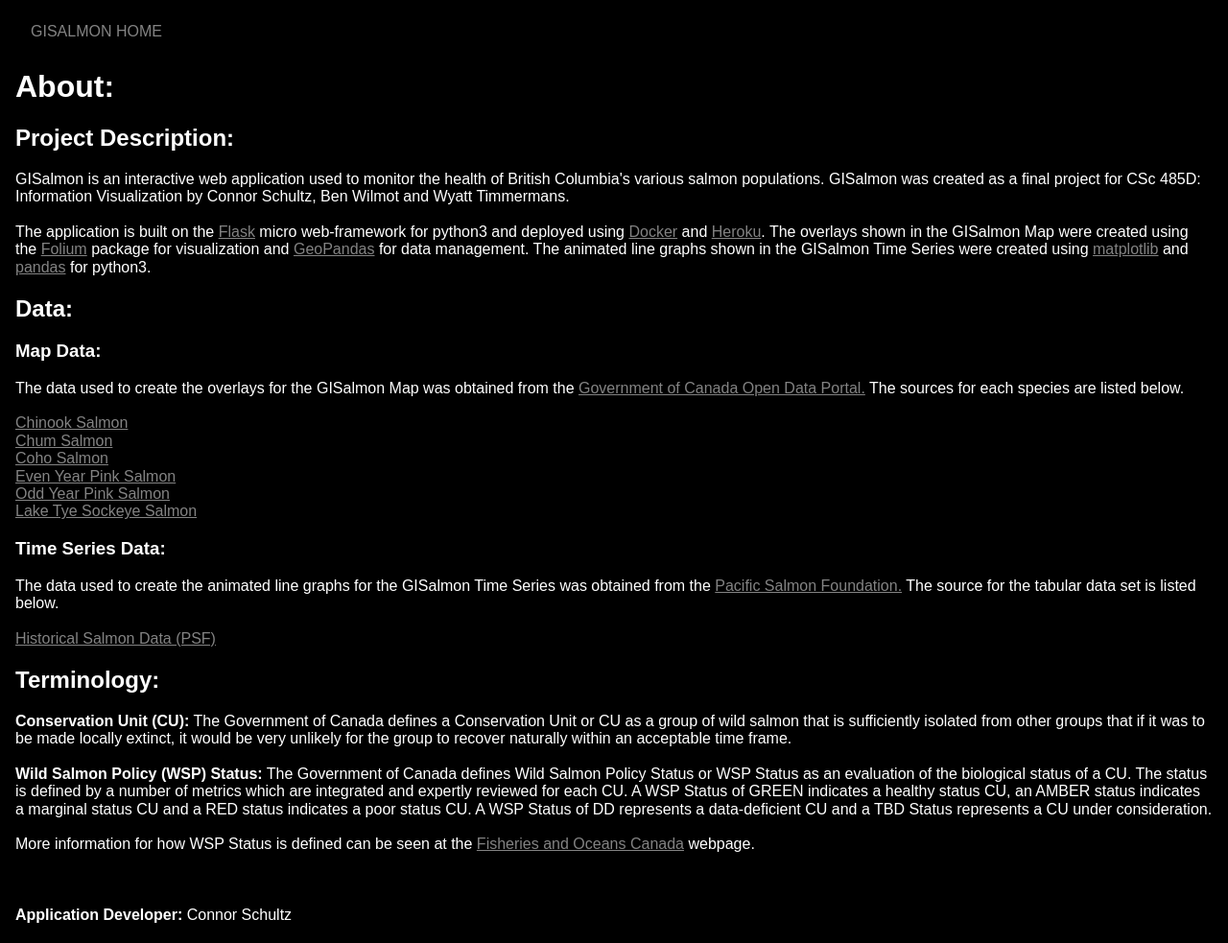
After one commit to kingschultz21/485Dproject, a Flask app: template app/templates/pages/about.html in a window 1280 px wide. The commit adds this page. Shown: the whole page at 96% size. Run offline with Flask 2, Linux system fonts and the light colour scheme; the template is opened without the code that fills it, so the values that code supplies are empty; some libraries are stand-ins or nearby versions.

Commit message:
added about.html page

```diff
--- /dev/null
+++ b/app/templates/pages/about.html
@@ -0,0 +1,114 @@
+{% extends "layouts/default.html" %}
+
+{% block title %} Home {% endblock title %}
+
+{% block stylesheets %}
+
+
+{% endblock stylesheets %}
+
+{% block content %}
+
+</script>
+<style>
+body{
+	background-color: black;
+	color: white;
+	margin-bottom: 0.25em;
+	margin-left: 0.25;
+	margin-right: 0.25;
+	padding: 1em;
+}
+/* unvisited link */
+a:link {
+  color: rgb(131, 131, 131);
+}
+
+/* visited link */
+a:visited {
+  color: rgb(201, 201, 201);
+}
+
+/* mouse over link */
+a:hover {
+  color: rgb(173, 0, 130);
+}
+
+/* selected link */
+a:active {
+  color: red;
+}
+</style>
+
+<a href="index.html" class="pure-menu-heading custom-brand">GISalmon HOME</a>
+<body>
+	<h1> About: </h1>
+	<h2> Project Description: </h2>
+	GISalmon is an interactive web application used to monitor the health of British Columbia's various salmon populations.
+	GISalmon was created as a final project for CSc 485D: Information Visualization by Connor Schultz, Ben Wilmot and Wyatt Timmermans.
+
+	<br/>
+	<br/>
+
+	The application is built on the <a href="https://flask.palletsprojects.com/en/1.1.x/">Flask</a> micro web-framework for python3 and deployed using
+	<a href="https://www.docker.com/?utm_source=google&utm_medium=cpc&utm_campaign=dockerhomepage&utm_content=namer&utm_term=dockerhomepage&utm_budget=growth&gclid=EAIaIQobChMI-s-Vt_Lu6AIVj8BkCh36ogQvEAAYASAAEgJ44_D_BwE">Docker</a>
+	and <a href="https://www.heroku.com/">Heroku</a>.
+	The overlays shown in the GISalmon Map were created using the <a href="https://python-visualization.github.io/folium/">Folium</a> package for
+	visualization and <a href="https://geopandas.org/">GeoPandas</a> for data management. The animated line graphs shown in the GISalmon Time Series
+	were created using <a href="https://matplotlib.org/">matplotlib</a> and <a href="https://pandas.pydata.org/">pandas</a> for python3.
+
+	<h2> Data: </h2>
+	<h3> Map Data: </h3>
+	The data used to create the overlays for the GISalmon Map was obtained from the <a href="https://open.canada.ca/en">Government of Canada Open Data Portal.</a>
+	The sources for each species are listed below.
+
+	<br/>
+	<br/>
+
+	<a href="https://open.canada.ca/data/en/dataset/2f4bd945-f47e-47e3-9108-79f6ee39242c">Chinook Salmon</a><br/>
+	<a href="https://open.canada.ca/data/en/dataset/f86c0867-d38d-4072-bd08-57cbbcbafa46">Chum Salmon</a><br/>
+	<a href="https://open.canada.ca/data/en/dataset/bfeb3ecd-b99a-4d1a-b8c1-87373f31f4bd">Coho Salmon</a><br/>
+	<a href="https://open.canada.ca/data/en/dataset/e4bebec3-0846-4326-a81f-210a92b980b8">Even Year Pink Salmon</a><br/>
+	<a href="https://open.canada.ca/data/en/dataset/d526ae50-97cb-49e7-9315-901b3bfa310c">Odd Year Pink Salmon</a><br/>
+	<a href="https://open.canada.ca/data/en/dataset/39aa4ce0-7185-448a-be87-9b69a87854a4">Lake Tye Sockeye Salmon</a><br/>
+
+	<h3> Time Series Data: </h3>
+	The data used to create the animated line graphs for the GISalmon Time Series was obtained from the
+	<a href="https://www.psf.ca/">Pacific Salmon Foundation.</a> The source for the tabular data set is listed below.
+
+	<br/>
+	<br/>
+
+	<a href="https://data.salmonwatersheds.ca/data-library/export.aspx">Historical Salmon Data (PSF)</a><br/>
+
+	<h2> Terminology: </h2>
+	<b>Conservation Unit (CU):</b> The Government of Canada defines a Conservation Unit or CU as a group of wild
+	salmon that is sufficiently isolated from other groups that if it was to be made locally extinct, it would be
+	very unlikely for the group to recover naturally within an acceptable time frame.
+
+	<br/>
+	<br/>
+
+	<b>Wild Salmon Policy (WSP) Status:</b> The Government of Canada defines Wild Salmon Policy Status or WSP Status
+	as an evaluation of the biological status of a CU. The status is defined by a number of metrics which are integrated
+	and expertly reviewed for each CU. A WSP Status of GREEN indicates a healthy status CU, an AMBER status indicates a marginal status CU
+	and a RED status indicates a poor status CU. A WSP Status of DD represents a data-deficient CU and a TBD Status represents a CU under consideration.
+
+	<br/>
+	<br/>
+
+	More information for how WSP Status is defined can be seen at the
+	<a href="https://www.pac.dfo-mpo.gc.ca/fm-gp/salmon-saumon/wsp-pss/policy-politique/strategy-1-eng.html#strategy1">Fisheries and Oceans Canada</a> webpage.
+
+	<br/>
+	<br/>
+	<br/>
+	<br/>
+
+	<b>Application Developer:</b> Connor Schultz
+
+
+</body>
+
+
+{% endblock content %}
--- a/app/templates/pages/index.html
+++ b/app/templates/pages/index.html
@@ -94,7 +94,7 @@
 				<ul class="pure-menu-list">
 					<li class="pure-menu-item"><a href="index.html" class="pure-menu-link">Map</a></li>
 					<li class="pure-menu-item"><a href="time_series.html" class="pure-menu-link">Time Series Data</a></li>
-					<li class="pure-menu-item"><a href="error-404.html" class="pure-menu-link">About</a></li>
+					<li class="pure-menu-item"><a href="about.html" class="pure-menu-link">About</a></li>
 					<li class="pure-menu-item"><a href="https://github.com/kingschultz21/GISalmon" class="pure-menu-link">Project Repository</a></li>
 				</ul>
 			</div>
```
Also changed, not shown: 1 other file.
